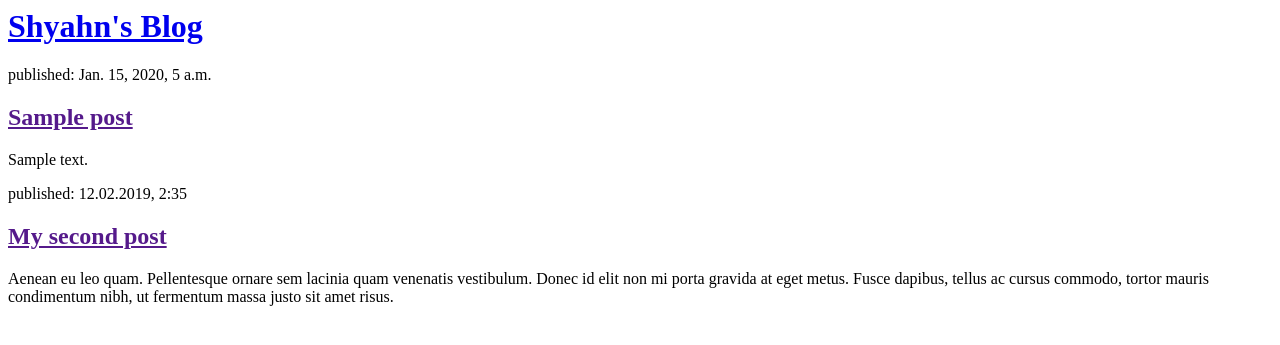
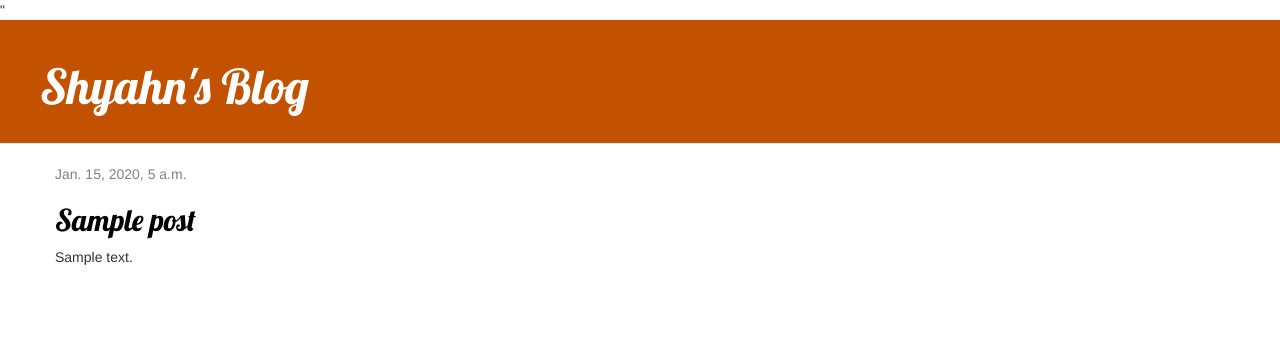
Before and after one commit to shyahn-frasier/my-first-blog, a Django app: template blog/templates/blog/post_list.html in a window 1280 px wide. Shown: the top 345 px of the page. Run offline with Django 3.2, Linux system fonts and the light colour scheme; the template is opened without the code that fills it: values that come from a table or form of the project are taken from there, others are empty; tables that the repository leaves empty hold one stand-in row (values such as "Sample post"); some libraries are stand-ins or nearby versions.

Commit message:
Added view and template for detailed blog post and CSS for site.

```diff
--- /dev/null
+++ b/blog/static/css/blog.css
@@ -0,0 +1,46 @@
+.page-header {
+    background-color: #C25100;
+    margin-top: 0;
+    padding: 20px 20px 20px 40px;
+}
+
+.page-header h1, .page-header h1 a, .page-header h1 a:visited, .page-header h1 a:active {
+    color: #ffffff;
+    font-size: 36pt;
+    text-decoration: none;
+}
+
+.content {
+    margin-left: 40px;
+}
+
+h1, h2, h3, h4 {
+    font-family: 'Lobster', cursive;
+}
+
+.date {
+    color: #828282;
+}
+
+.save {
+    float: right;
+}
+
+.post-form textarea, .post-form input {
+    width: 100%;
+}
+
+.top-menu, .top-menu:hover, .top-menu:visited {
+    color: #ffffff;
+    float: right;
+    font-size: 26pt;
+    margin-right: 20px;
+}
+
+.post {
+    margin-bottom: 70px;
+}
+
+.post h2 a, .post h2 a:visited {
+    color: #000000;
+}
--- /dev/null
+++ b/blog/templates/blog/base.html
@@ -0,0 +1,24 @@
+{% load static %}
+
+<html>
+    <head>
+        <title>Shyahn's Blog</title>
+        <link rel="stylesheet" href="//maxcdn.bootstrapcdn.com/bootstrap/3.2.0/css/bootstrap.min.css">
+        <link rel="stylesheet" href="//maxcdn.bootstrapcdn.com/bootstrap/3.2.0/css/bootstrap-theme.min.css">"
+        <link rel="stylesheet" href="{% static 'css/blog.css' %}">
+        <link href="//fonts.googleapis.com/css?family=Lobster&subset=latin,latin-ext" rel="stylesheet" type="text/css">
+    </head>
+    <body>
+            <div class="page-header">
+                    <h1><a href="/">Shyahn's Blog</a></h1>
+                </div>
+                <div class="content container">
+                    <div class="row">
+                        <div class="col-md-8">
+                        {% block content %}
+                        {% endblock %}
+                        </div>
+                    </div>
+                </div>
+    </body>
+</html>
--- a/blog/templates/blog/post_list.html
+++ b/blog/templates/blog/post_list.html
@@ -1,24 +1,13 @@
-<html>
-    <head>
-        <title>Shyahn's Blog</title>
-    </head>
-    <body>
-        <div>
-            <h1><a href="/">Shyahn's Blog</a></h1>
+{% extends 'blog/base.html' %}
+
+{% block content %}
+    {% for post in posts %}
+        <div class="post">
+            <div class="date">
+                {{ post.published_date }}
         </div>
-
-        {% for post in posts %}
-            <div>
-                <p>published: {{ post.published_date }}</p>
-                <h2><a href="">{{ post.title }}</a></h2>
-                <p>{{ post.text|linebreaksbr }}</p>
-            </div>
-        {% endfor %}
-
-        <div>
-            <p>published: 12.02.2019, 2:35</p>
-            <h2><a href="">My second post</a></h2>
-            <p>Aenean eu leo quam. Pellentesque ornare sem lacinia quam venenatis vestibulum. Donec id elit non mi porta gravida at eget metus. Fusce dapibus, tellus ac cursus commodo, tortor mauris condimentum nibh, ut fermentum massa justo sit amet risus.</p>
+            <h2><a href="{% url 'post_detail' pk=post.pk %}">{{ post.title }}</a></h2>
+            <p>{{ post.text|linebreaksbr }}</p>
         </div>
-    </body>
-</html>
+    {% endfor %}
+{% endblock %}
--- a/blog/urls.py
+++ b/blog/urls.py
@@ -3,5 +3,5 @@ from . import views
 
 urlpatterns = [
     path('', views.post_list, name='post_list'),
-
+    path('post/<int:pk>/', views.post_detail, name='post_detail'),
 ]
--- a/blog/views.py
+++ b/blog/views.py
@@ -1,4 +1,4 @@
-from django.shortcuts import render
+from django.shortcuts import render, get_object_or_404
 from .models import Post
 from django.utils import timezone
 
@@ -6,3 +6,7 @@ from django.utils import timezone
 def post_list(request):
     posts = Post.objects.filter(published_date__lte=timezone.now()).order_by('published_date')
     return render(request, 'blog/post_list.html', {'posts': posts})
+
+def post_detail(request, pk):
+    post = get_object_or_404(Post, pk=pk)
+    return render(request, 'blog/post_detail.html', {'post': post})
```
Also changed, not shown: blog/templates/blog/post_detail.html (added, +13 -0 lines).
